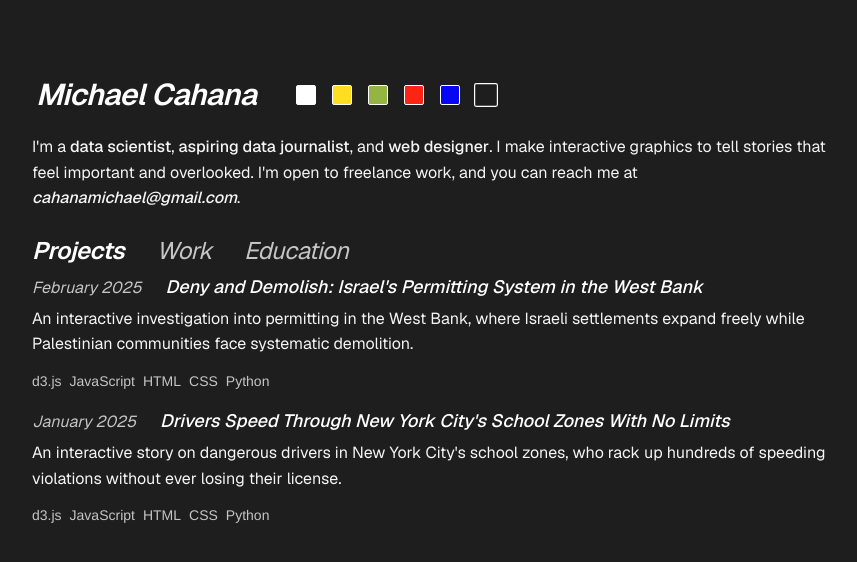
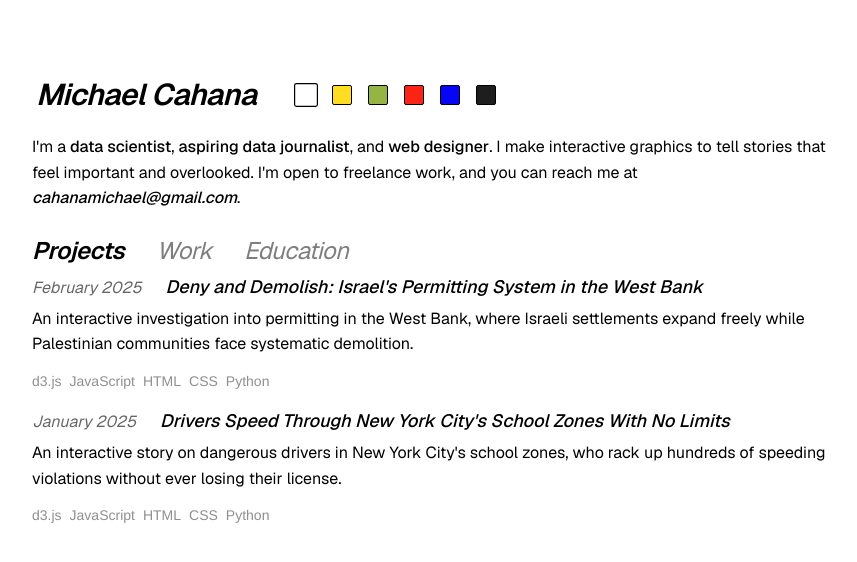
Before and after one commit to m-cahana/portfolio, a Next.js app: page / in a window 1280 px wide. Shown: the top 562 px of the page, without its empty margins (208-1065 px from the left). Built offline with nearby package versions, Linux system fonts and the light colour scheme.

Commit message:
remove dark mode automatic setting

```diff
--- a/app/page.js
+++ b/app/page.js
@@ -32,11 +32,7 @@ export default function Home() {
   const [hoveredProject, setHoveredProject] = useState(null);
   const [tabValue, setTabValue] = useState(0);
   const [shouldAnimateProjects, setShouldAnimateProjects] = useState(true);
-  const [currentTheme, setCurrentTheme] = useState(() => {
-    const hour = new Date().getHours();
-    const isDaytime = hour >= 6 && hour < 20;
-    return isDaytime ? themes[0].colors : themes[themes.length - 1].colors;
-  });
+  const [currentTheme, setCurrentTheme] = useState(themes[0].colors);
 
   const handleTabChange = (event, newValue) => {
     setTabValue(newValue);
```
